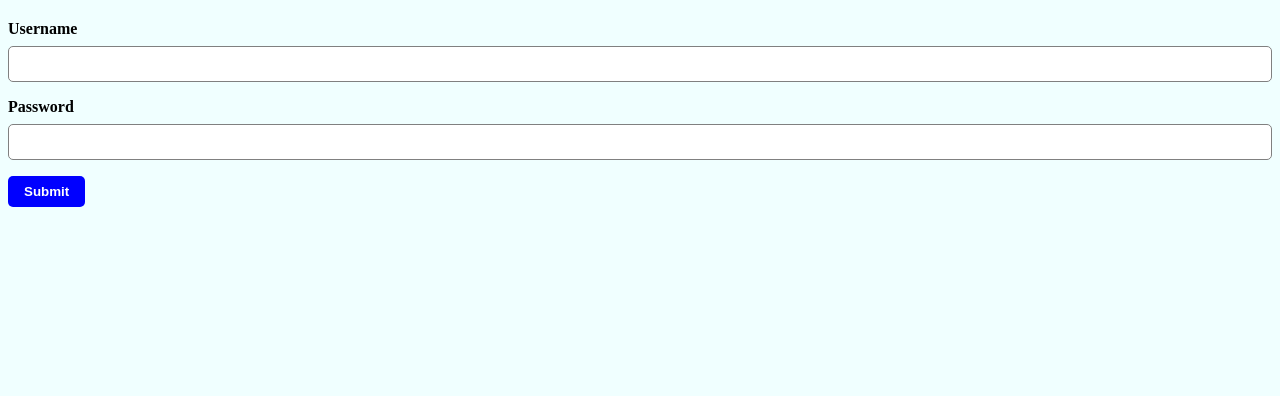
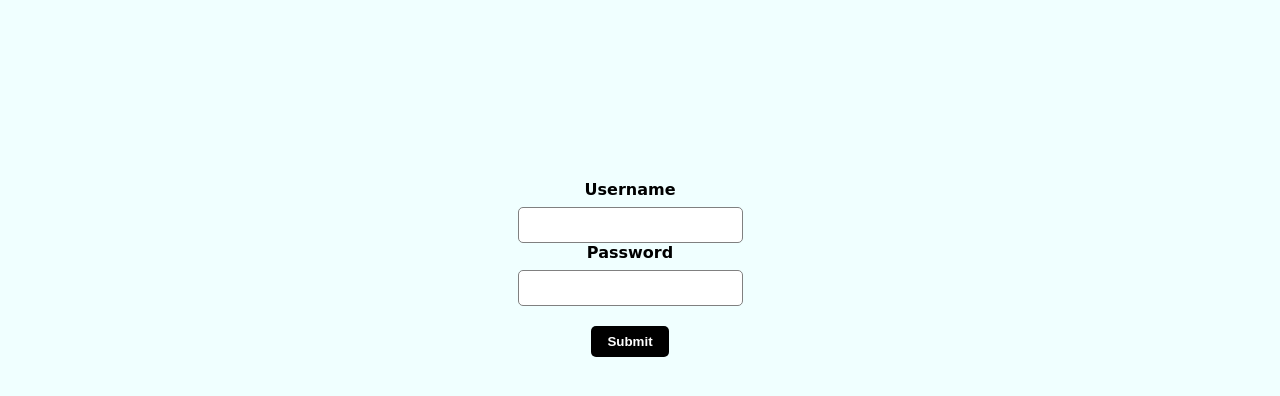
Before and after one commit to collinscodes2005/Dailyjotter, a Django app: page /login/ in a window 1280 px wide. Shown: the part 48-444 px from the top of the page. Run offline with Django 4.2, Linux system fonts and the light colour scheme.

Commit message:
second-commit

```diff
--- a/Dailyjotter/admin.py
+++ b/Dailyjotter/admin.py
@@ -2,5 +2,6 @@ from django.contrib import admin
 from .models import Post,Author
 # Register your models here.
 
+
 admin.site.register(Author)
 admin.site.register(Post)
--- a/static/Dailyjotter/login.css
+++ b/static/Dailyjotter/login.css
@@ -2,9 +2,17 @@
     display: flex;
     flex-direction: column;
     margin-bottom: 1rem;
+    align-items: center;
+    margin-left: 40px;
+    margin-right: 60px;
+}
+.sic{
+    margin-top: 180px;
+    align-items: center;
 }
 label {
     font-weight: bold;
+    font-family: 'Itim', cursive;
     margin-bottom: 0.5rem;
 }
 
@@ -17,10 +25,12 @@ input, select, textarea {
 
 button[type="submit"] {
     padding: 0.5rem 1rem;
-    background-color: blue;
+    background-color: black;
     color: white;
     border: none;
     border-radius: 5px;
     cursor: pointer;
     font-weight: bold;
+    align-items: center;
+    margin-top: 20px;
 }
--- a/templates/Dailyjotter/login.html
+++ b/templates/Dailyjotter/login.html
@@ -9,22 +9,23 @@
 
 {% endblock %}
 {% block content %}
+<body>
+<section id="log">
+
+        <div class="sic">
+            <form action="/" method="post">
+                {% csrf_token %}
+                <div class="form-group">
+                {% for field in form %}
+
+                        <label for="{{ field.label_for }}">{{ field.label }}</label>
+
+                        {{ field }}
 
 
-<body>
-
-<section id="log">
-
-        <div>
-            <form action="/" method="post">
-                {% csrf_token %}
-                {% for field in form %}
-                    <div class="form-group">
-                        <label for="{{ field.label_for }}">{{ field.label }}</label>
-                        {{ field }}
-                    </div>
                 {% endfor %}
-                <button type="submit">Submit</button>
+                <button class="submit" type="submit">Submit</button>
+            </div>
             </form>
         </div>
 
```
Also changed, not shown: templates/Dailyjotter/sign-up.html (added).
